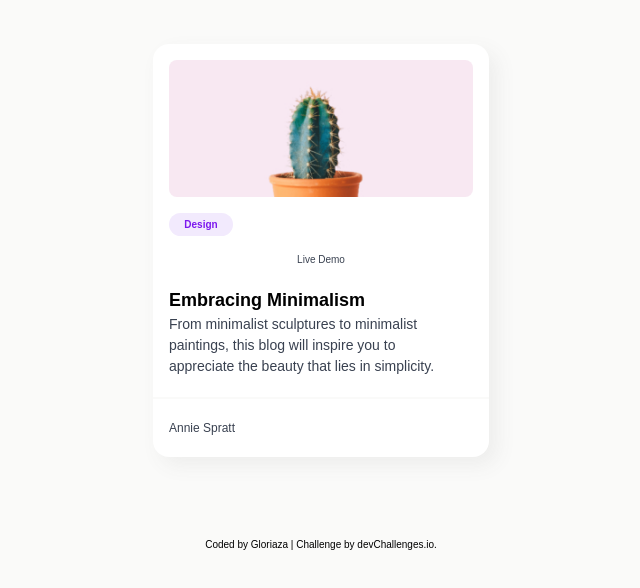
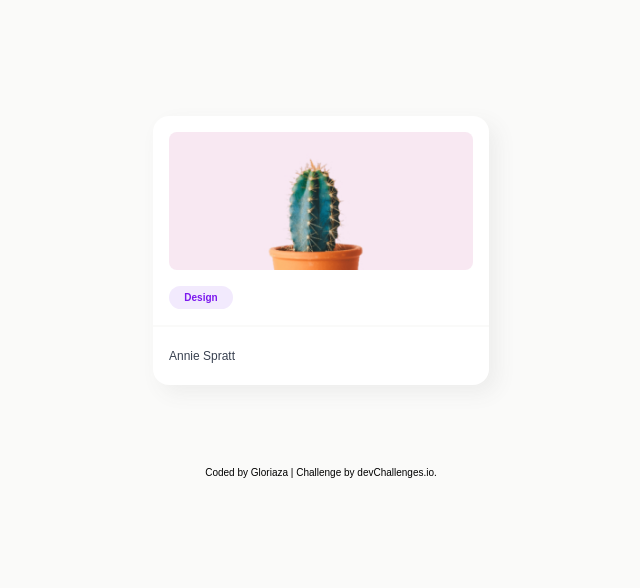
Before and after one commit to gloriazaodyardy/Minimal-Blog-Card, a Vue app: page / in a window 1280 px wide. Shown: the part 146-734 px from the top of the page, without its empty margins (319-959 px from the left). Built offline with nearby package versions, Linux system fonts and the light colour scheme.

Commit message:
Remove unnecessary component

```diff
--- a/src/App.vue
+++ b/src/App.vue
@@ -11,14 +11,6 @@
       </div>
       <div class="w-full">
         <div class="flex flex-col gap-5 text-dark-soft">
-          <a href="https://gloriazaodyardy.github.io/Minimal-Blog-Card/" target="_blank" rel="noopener noreferrer"
-            class="text-tag text-center">Live Demo</a>
-          <div class="flex flex-col max-w-80 px-4">
-            <h1 class="text-title text-black"><b>Embracing Minimalism</b></h1>
-            <p class="text-body">From minimalist sculptures to minimalist paintings, this blog will inspire you to
-              appreciate the beauty that
-              lies in simplicity.</p>
-          </div>
           <p class="text-small w-full px-4 py-5 border-t-2 border-t-light-gray">
             Annie Spratt
           </p>
```
